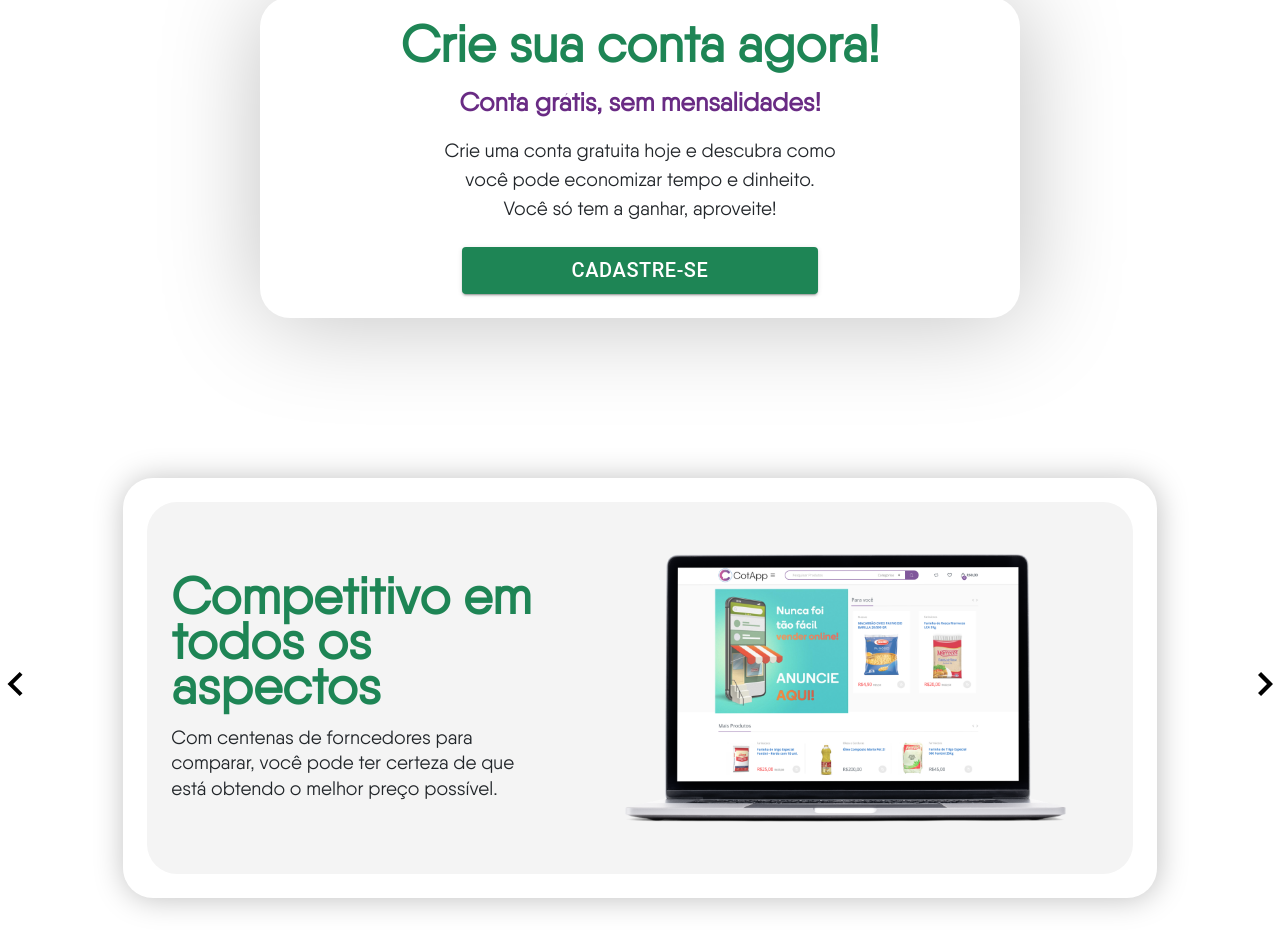
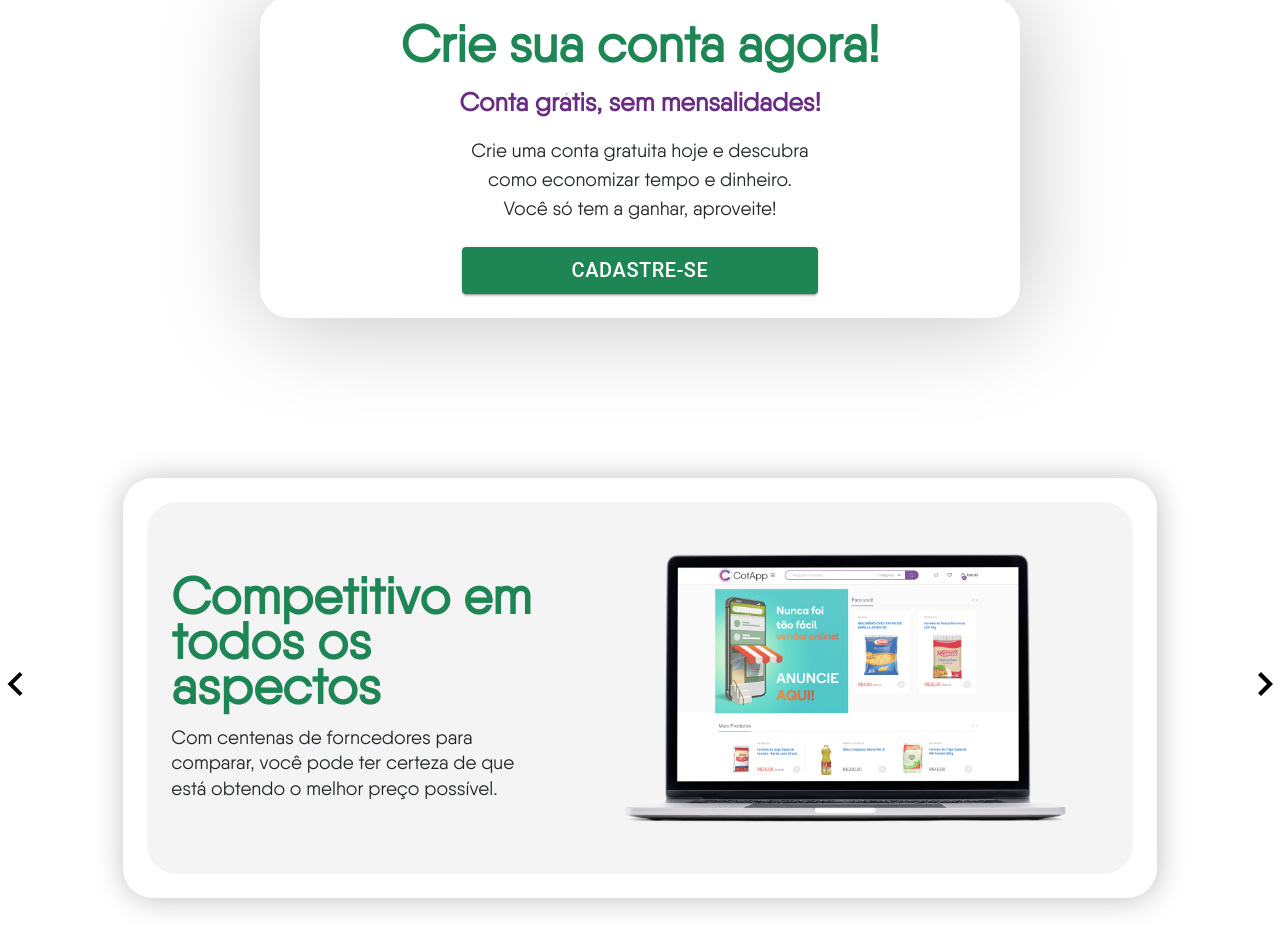
Before and after one commit to CotApp-Padaria/web-institucional, a Next.js app: page /landingPage in a window 1280 px wide. Shown: the part 3194-4136 px from the top of the page. Built offline with nearby package versions, Linux system fonts and the light colour scheme.

Commit message:
Ajuste do layout

```diff
--- a/src/components/Index/register/index.tsx
+++ b/src/components/Index/register/index.tsx
@@ -23,10 +23,10 @@ export default function Register() {
                                     Conta grátis, sem mensalidades!
                                 </strong>
                                 <p className={`${styles.description} mt-4`}>
-                                    Crie uma conta gratuita hoje e descubra como
+                                    Crie uma conta gratuita hoje e descubra
                                 </p>
                                 <p className={`${styles.description}`}>
-                                    você pode economizar tempo e dinheito.
+                                    como economizar tempo e dinheiro.
                                 </p>
                                 <p className={`${styles.description}`}>
                                     Você só tem a ganhar, aproveite!
```
Also changed, not shown: public/gifs/economy.svg.
